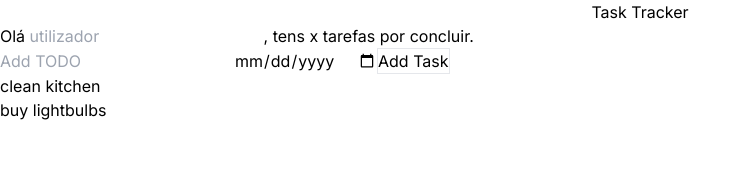
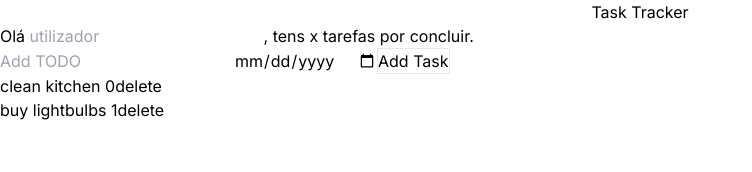
Before and after one commit to miguelmateusmf/exercicioWebHS, a Next.js app: page / in a window 1280 px wide. Shown: the top 172 px of the page, without its empty margins (0-752 px from the left). Built offline with nearby package versions, Linux system fonts and the light colour scheme.

Commit message:
added removeTask to remove tasks from the list

```diff
--- a/src/app/components/ToDoList.tsx
+++ b/src/app/components/ToDoList.tsx
@@ -13,6 +13,15 @@ export default function Home() {
     let copy = [...taskList];
     copy.push({ name: tempName, date: tempDate });
     setTaskList(copy);
+    setTempName("");
+    setTempDate("");
+  }
+
+  function removeTask(index: number): void {
+    let copy = [...taskList];
+    copy.splice(index, 1);
+    //copy = copy.indexOf(0);
+    setTaskList(copy);
   }
 
   return (
@@ -23,7 +32,11 @@ export default function Home() {
         placeholder="Add TODO"
         onChange={(e) => setTempName(e.target.value)}
       ></input>
-      <input type="date" onChange={(e) => setTempDate(e.target.value)}></input>
+      <input
+        type="date"
+        value={tempDate}
+        onChange={(e) => setTempDate(e.target.value)}
+      ></input>
       <button
         className={"border"}
         onClick={handleSubmit}
@@ -33,9 +46,10 @@ export default function Home() {
       </button>
 
       <ul>
-        {taskList.map((task) => (
-          <li key={task.name}>
-            {task.name} {task.date}
+        {taskList.map((task, index) => (
+          <li key={index}>
+            {task.name} {task.date} {index}
+            <button onClick={(e) => removeTask(index)}>delete</button>
           </li>
         ))}
       </ul>
```
